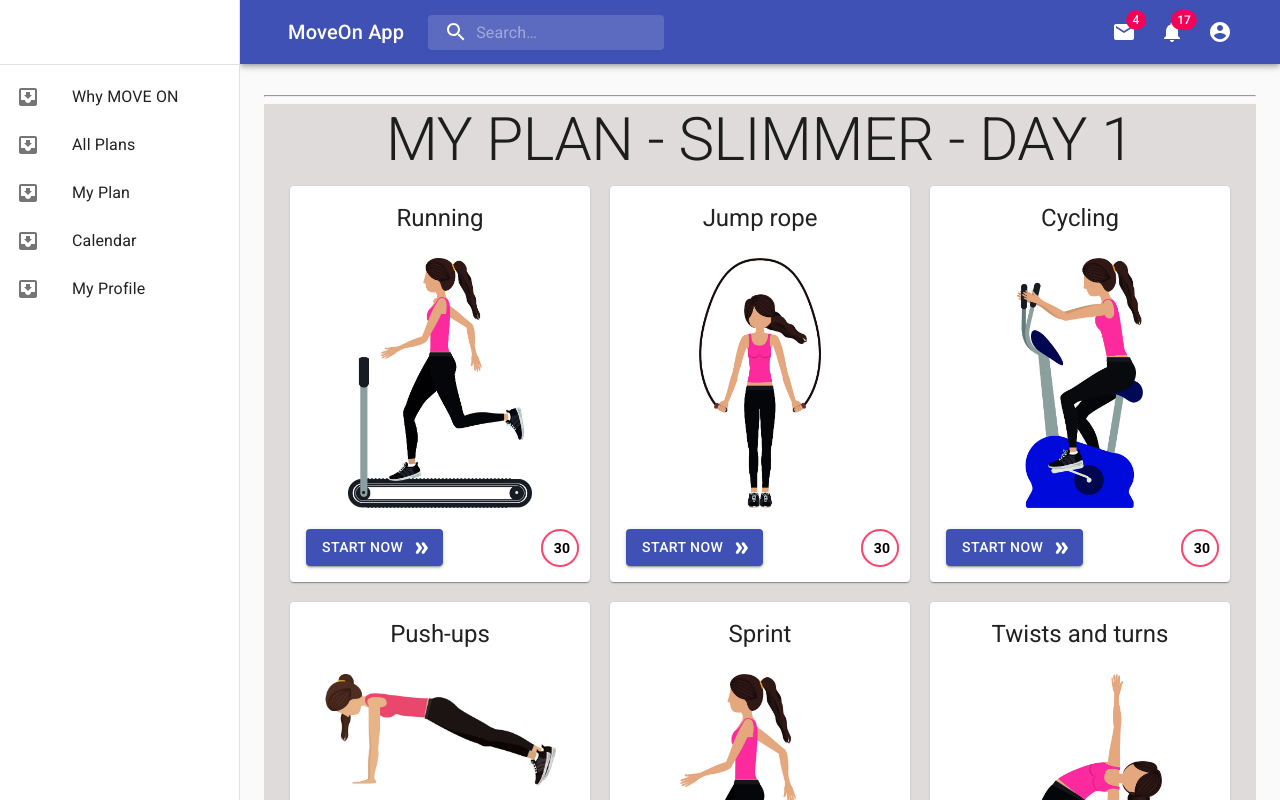
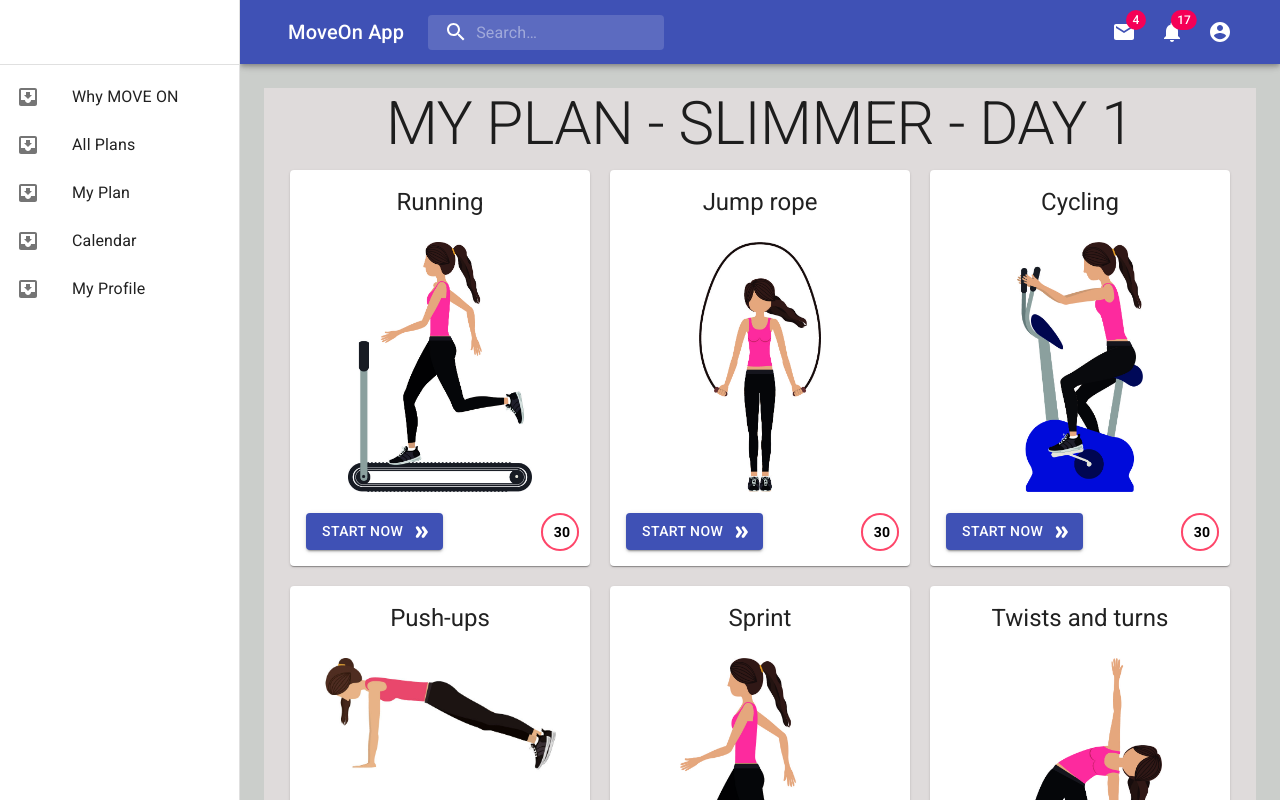
Before and after one commit to infoshareacademy/jfdz13-team2-app, a React (Create React App) app: page /my-plan in a window 1280 px wide. Shown: the top 800 px of the page. Built offline with nearby package versions, Linux system fonts and the light colour scheme.

Commit message:
FZ13T2-34 added basic wrapper

```diff
--- a/src/App.css
+++ b/src/App.css
@@ -12,6 +12,10 @@
   .App-logo {
     animation: App-logo-spin infinite 20s linear;
   }
+}
+
+.moveOn__container {
+  background-color: rgb(203, 206, 203);
 }
 
 .App-header {
--- a/src/App.js
+++ b/src/App.js
@@ -15,9 +15,8 @@ import Navigation from "./Components/Navigation/Nav";
 function App() {
   return (
     <BrowserRouter>
-      <div>
+      <div className="moveOn__container">
         <Navigation>
-        <hr />
           <Switch>
             <Route exact path="/" component={WhyMoveOn} />
             <Route exact path="/all-plans" component={AllPlans} />
```
Also changed, not shown: src/Components/Wrapper.js (added, +7 -0 lines). Lines whose indentation alone changed are shown as unchanged.
